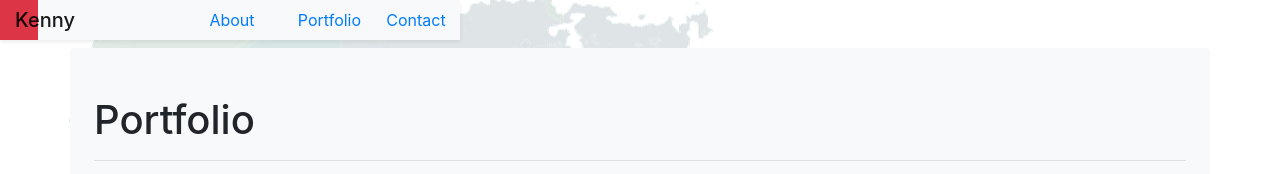
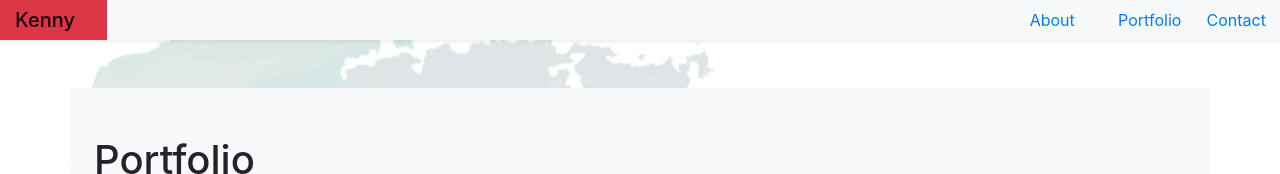
Before and after one commit to kennykngo/responsive-portfolio, a plain HTML site: page portfolio.html in a window 1280 px wide. Shown: the top 174 px of the page. Drawn offline with nearby package versions, Linux system fonts and the light colour scheme.

Commit message:
portfolio nav change

```diff
--- a/Assets/styles.css/styles.css
+++ b/Assets/styles.css/styles.css
@@ -18,10 +18,10 @@ body {
   bottom: 0;
 }
 
-.nav-sticky {
+/* .nav-sticky {
   position: fixed;
   top
-}
+} */
 
 /* min-height-92 {
   min-height: 92vh;
```
